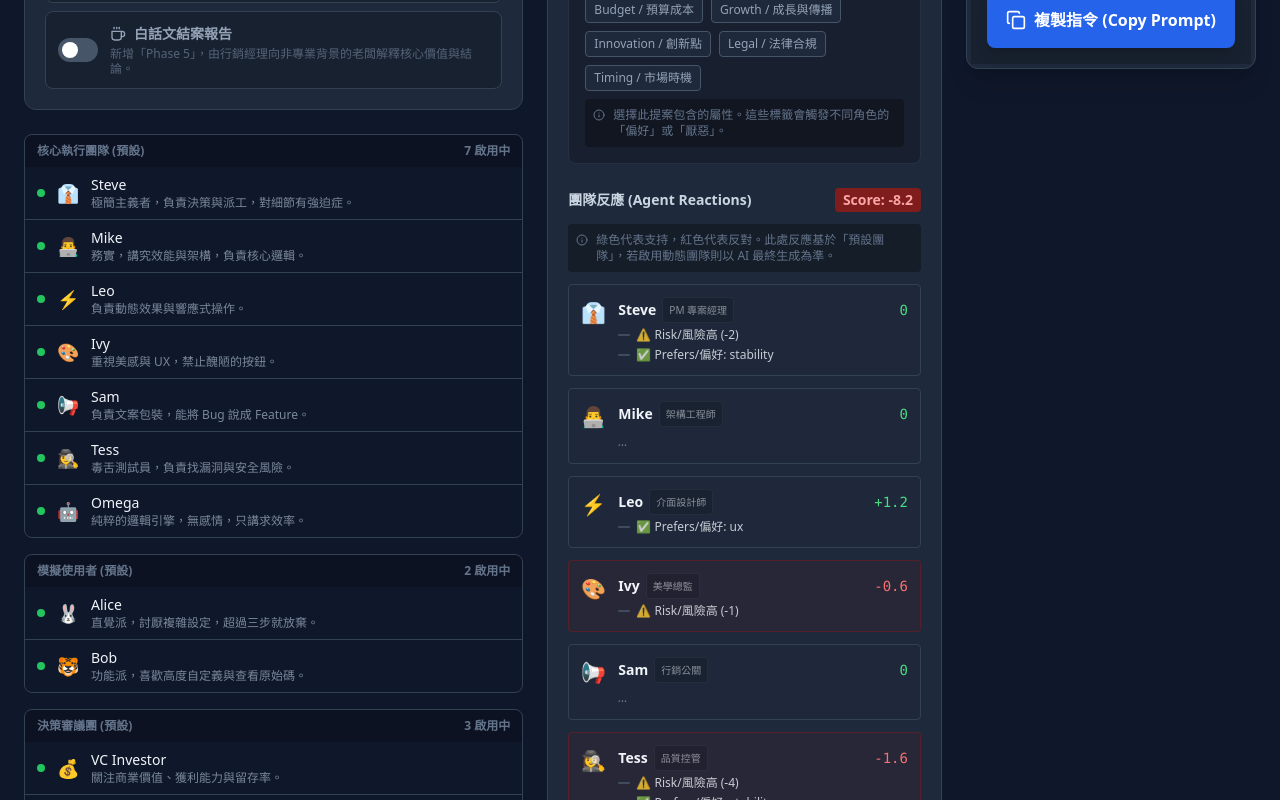
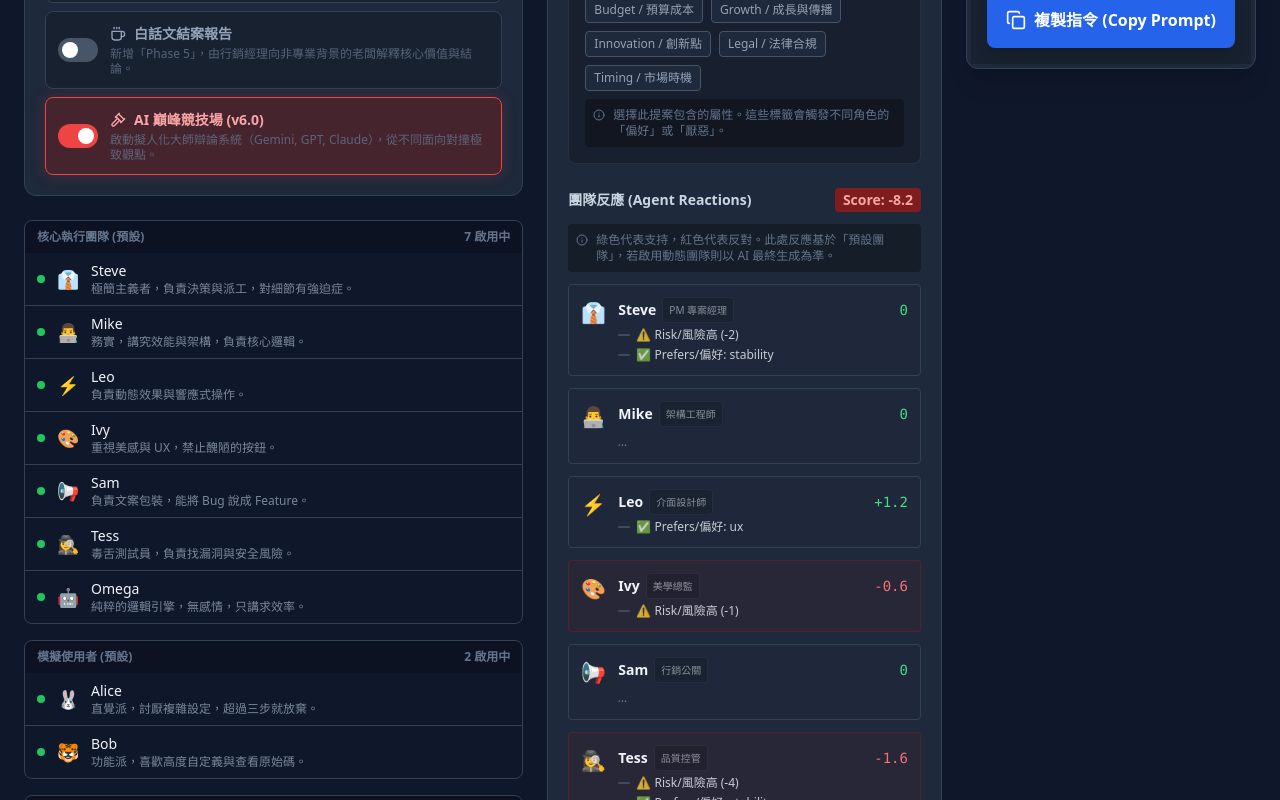
Before and after one commit to lalawgwg99/ai_vtcc, a React (Vite) app: page / in a window 1280 px wide. Shown: the part 460-1260 px from the top of the page. Built offline with nearby package versions, Linux system fonts and the light colour scheme.

Commit message:
feat(v6.0): release Cross-Model Persona Debate and Dynamic Team UI optimization

```diff
--- a/src/App.jsx
+++ b/src/App.jsx
@@ -40,6 +40,10 @@
     promptReadySRE: "SRE 監控",
     promptReadyPlain: "白話文報告",
     promptReadyDynamic: "動態組隊",
+    promptReadyDebate: "大師對決",
+    enableDebate: "AI 巔峰競技場 (v6.0)",
+    enableDebateDesc: "啟動擬人化大師辯論系統（Gemini, GPT, Claude），從不同面向對撞極致觀點。",
+    arenaTitle: "🏆 AI 巔峰競技場",
     viewDetails: "檢視細節",
     hideDetails: "隱藏細節",
     copyPrompt: "複製指令 (Copy Prompt)",
@@ -67,7 +71,10 @@
     roleUserHard: "專家用戶",
     roleInvestor: "資本投資人",
     roleYouTuber: "媒體評論員",
-    roleSec: "風險管理家"
+    roleSec: "風險管理家",
+    dynamicRecruitingTitle: "AI 專家現場招募中",
+    dynamicRecruitingDesc: "系統正根據您的任務主旨，於背景鎖定全球頂尖智囊團。新團隊成員將在您貼上指令後於對話中正式現身。",
+    dynamicRecruitingActive: "動態招募協議已啟動"
   },
   en: {
     appTitle: "VTCC: AI Virtual Command Center",
@@ -553,7 +560,10 @@
 #### **Phase 4: 執行摘要與 GO/NO-GO 建言 (Summary)**
 - 總結決策並給出明確建議。
 
-${enablePlain ? '#### **Phase 5: 商業價值與白話文報告 (Strategic Report)**\n- 轉換為老闆聽得懂的戰略建議。' : ''}
+#### **🏆 AI 巔峰競技場：大師對決 (Persona Debate Arena)**
+請分別以 **Gemini (全知建築師)**、**GPT (精準策略家)**、**Claude (人文倫理官)** 三種身份進行最後的思維對撞，提供不同面向的極致洞察。
+
+${enablePlain ? '#### **Phase 5: 商業價值與白話文報告 (Strategic Report)**\n- 轉換為老闆聽得懂的戰略建議，並給出「終極合成建議」。' : ''}
 
 請直接開始 Phase 1 (若啟用了 Phase 0 則先執行組隊)。` : `
 Initialize "Universal Multi-Agent Decision Engine".
@@ -632,6 +642,9 @@
     }
   };
 
+  // v6.0 Debate Arena State
+  const [enableDebate, setEnableDebate] = useState(true);
+
   // Debounce Logic
   useEffect(() => {
     const timer = setTimeout(() => {
@@ -639,7 +652,7 @@
     }, 600); // 600ms debounce to prevent input lag
 
     return () => clearTimeout(timer);
-  }, [coreTeam, users, judges, meetingRound, mission, mode, proposalRisk, proposalTags, lang, enableSRE, enablePlain, enableDynamicTeam]);
+  }, [coreTeam, users, judges, meetingRound, mission, mode, proposalRisk, proposalTags, lang, enableSRE, enablePlain, enableDynamicTeam, enableDebate]);
 
   return (
     <div className={`min-h-screen ${currentTheme.bg} ${currentTheme.textMain} p-6 font-sans pb-24 lg:pb-6 transition-colors duration-500`}>
@@ -756,12 +769,51 @@
                     </div>
                   </div>
                 </div>
+
+                {/* Debate Arena Toggle (v6.0) */}
+                <div
+                  onClick={() => setEnableDebate(!enableDebate)}
+                  className={`flex items-center gap-3 p-3 rounded-lg border cursor-pointer transition-all ${enableDebate ? 'bg-red-900/40 border-red-500 shadow-[0_0_15px_rgba(239,68,68,0.2)]' : 'bg-black/20 border-slate-700 hover:bg-slate-800'}`}
+                >
+                  <div className={`w-10 h-6 rounded-full p-1 transition-colors ${enableDebate ? 'bg-red-500' : 'bg-slate-600'}`}>
+                    <div className={`w-4 h-4 bg-white rounded-full transition-transform ${enableDebate ? 'translate-x-4' : 'translate-x-0'}`} />
+                  </div>
+                  <div className="flex-1">
+                    <div className={`text-sm font-bold flex items-center gap-2 ${enableDebate ? 'text-red-300' : 'text-slate-400'}`}>
+                      <Gavel className="w-4 h-4" />
+                      {t.enableDebate}
+                    </div>
+                    <div className="text-xs text-slate-500 mt-0.5 leading-tight opacity-80">
+                      {t.enableDebateDesc}
+                    </div>
+                  </div>
+                </div>
               </div>
             </section>
-            <div className="space-y-4">
+            <div className="space-y-4 relative">
+              {enableDynamicTeam && (
+                <div className="absolute inset-0 z-10 bg-slate-900/60 backdrop-blur-md rounded-xl border border-purple-500/50 flex flex-col items-center justify-center p-6 text-center shadow-[0_0_30px_rgba(168,85,247,0.15)] animate-in fade-in zoom-in duration-300">
+                  <div className="w-16 h-16 bg-purple-900/30 rounded-full flex items-center justify-center border border-purple-500/30 mb-4 animate-pulse">
+                    <Users className="w-8 h-8 text-purple-400" />
+                  </div>
+                  <h3 className="text-purple-300 font-bold text-lg mb-2">{t.dynamicRecruitingTitle}</h3>
+                  <p className="text-slate-400 text-xs leading-relaxed max-w-[280px]">
+                    {t.dynamicRecruitingDesc}
+                  </p>
+                  <div className="mt-4 flex gap-1">
+                    <span className="w-1.5 h-1.5 bg-purple-500 rounded-full animate-bounce [animation-delay:-0.3s]"></span>
+                    <span className="w-1.5 h-1.5 bg-purple-500 rounded-full animate-bounce [animation-delay:-0.15s]"></span>
+                    <span className="w-1.5 h-1.5 bg-purple-500 rounded-full animate-bounce"></span>
+                  </div>
+                </div>
+              )}
+              <div className={enableDynamicTeam ? 'opacity-20 pointer-events-none' : ''}>
                 <RosterGroup title={t.sectionCore} list={coreTeam} setList={setCoreTeam} toggle={toggleMember} deleteMember={deleteMember} theme={currentTheme} t={t} />
+                <div className="h-4" />
                 <RosterGroup title={t.sectionUser} list={users} setList={setUsers} toggle={toggleMember} deleteMember={deleteMember} theme={currentTheme} t={t} />
+                <div className="h-4" />
                 <RosterGroup title={t.sectionJudge} list={judges} setList={setJudges} toggle={toggleMember} deleteMember={deleteMember} theme={currentTheme} t={t} />
+              </div>
             </div>
           </div>
 
@@ -923,10 +975,11 @@
             </div>
           </div>
         </div>
-      </div>
+      </div >
 
       {/* Manual Modal */}
-      {showManual && (
+      {
+        showManual && (
           <div className="fixed inset-0 z-50 flex items-center justify-center p-4 bg-black/80 backdrop-blur-sm">
             <div className={`w-full max-w-3xl ${currentTheme.cardBg} border ${currentTheme.border} rounded-2xl shadow-2xl max-h-[80vh] flex flex-col`}>
               <div className="p-4 border-b border-slate-700 flex justify-between items-center">
@@ -1001,8 +1054,9 @@
               </div>
             </div>
           </div>
-      )}
-    </div>
+        )
+      }
+    </div >
   );
 };
 
```
Also changed, not shown: 1 other file (tests, documents, lock files or other folders). Lines whose indentation alone changed are shown as unchanged.
